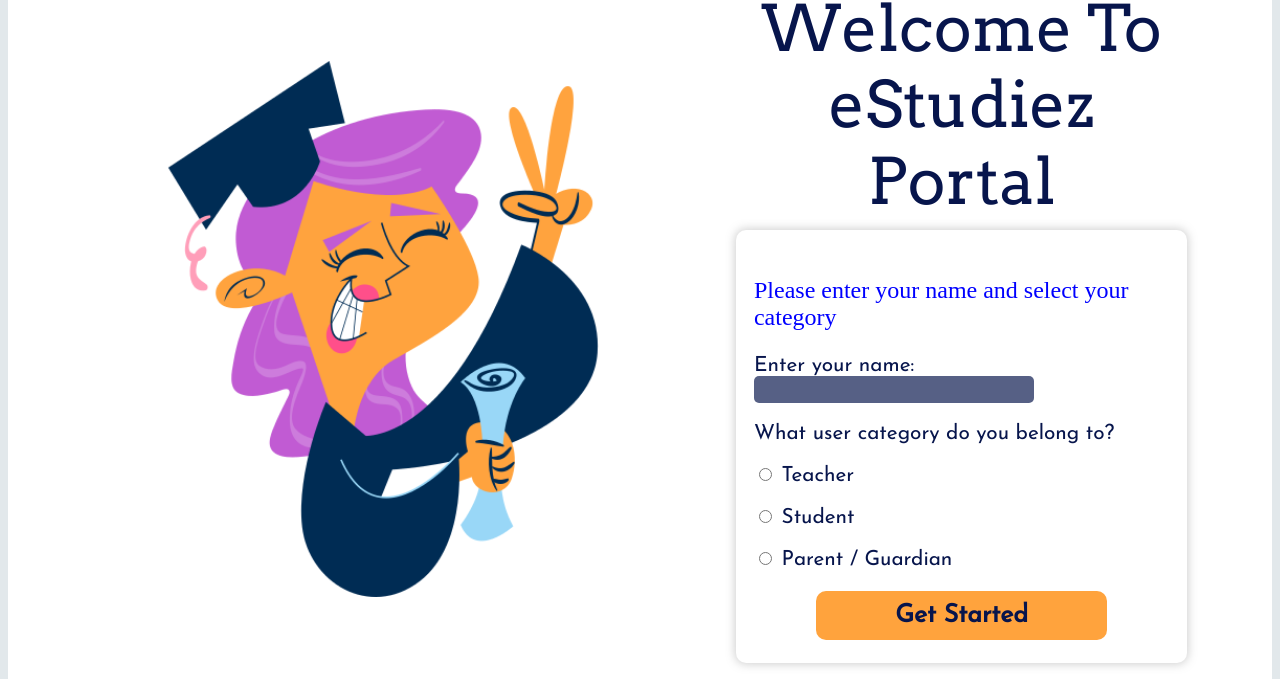
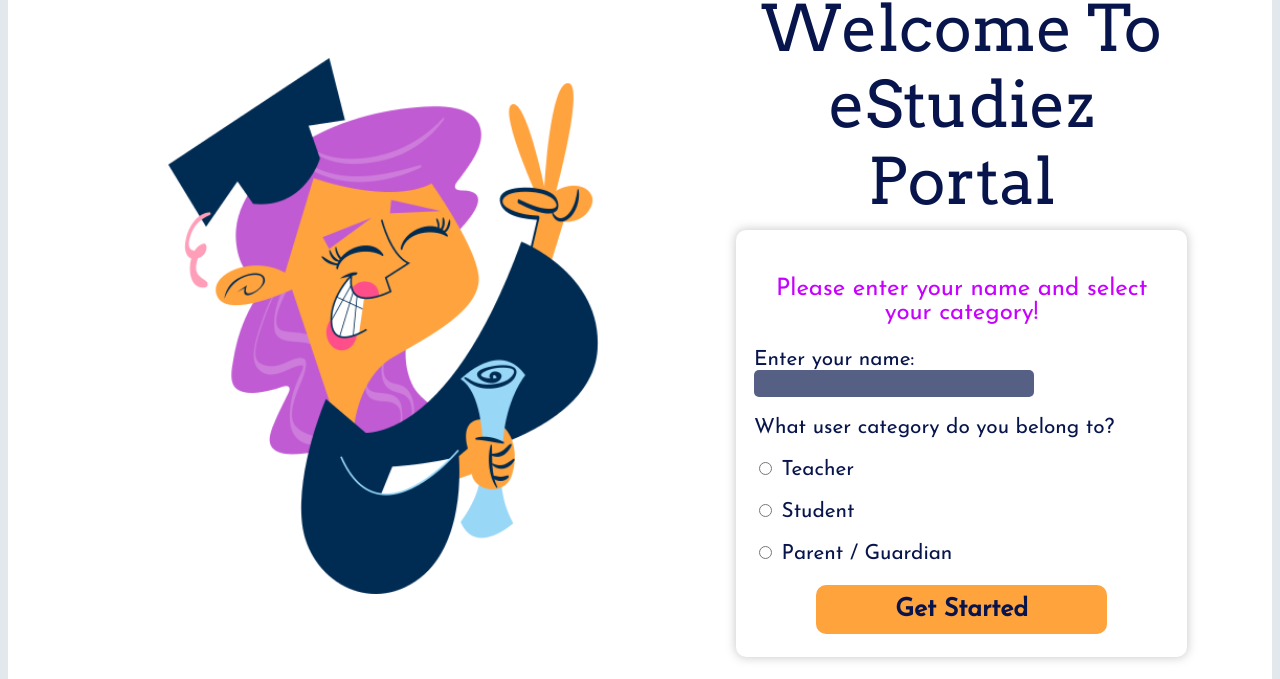
Before and after one commit to fisayoogunsanwo/eStudiez, a plain HTML site: page index.html in a window 1280 px wide. Both pictures are taken after a click on the button "Get Started". Shown: the part 121-800 px from the top of the page. Drawn offline with nearby package versions, Linux system fonts and the light colour scheme.

Commit message:
Changes to html

```diff
--- a/Welcome.html
+++ b/Welcome.html
@@ -19,7 +19,7 @@
 
                 <h1>Welcome To eStudiez Portal</h1>
                 <form class="choice-form">
-                   <p style="color:blue;font-size:1.5rem;font-family:pristina;">{{infors}}</p>
+                   <p style="color:rgb(200, 0, 255);font-size:1.5rem;font-family:'Josefin Sans', Verdana, Geneva, Tahoma, sans-serif;text-align: center;">{{infors}}</p>
                     <p>Enter your name: <input type="text" ng-model="name" class="name" /></p>
                     <p>What user category do you belong to?</p>
                     <p><input type="radio" ng-model="same" name="poh" value="Teacher" class="dot" /> Teacher</p>
--- a/index.js
+++ b/index.js
@@ -54,7 +54,7 @@
             welcome.innerHTML = "Hello,  "+name+"!";
         }
         else{
-            $scope.infors = "Please enter your name and select your category";
+            $scope.infors = "Please enter your name and select your category!";
             sessionStorage.setItem("key","");
             $scope.name = sessionStorage.getItem("key");
             $location.path("/")
```
